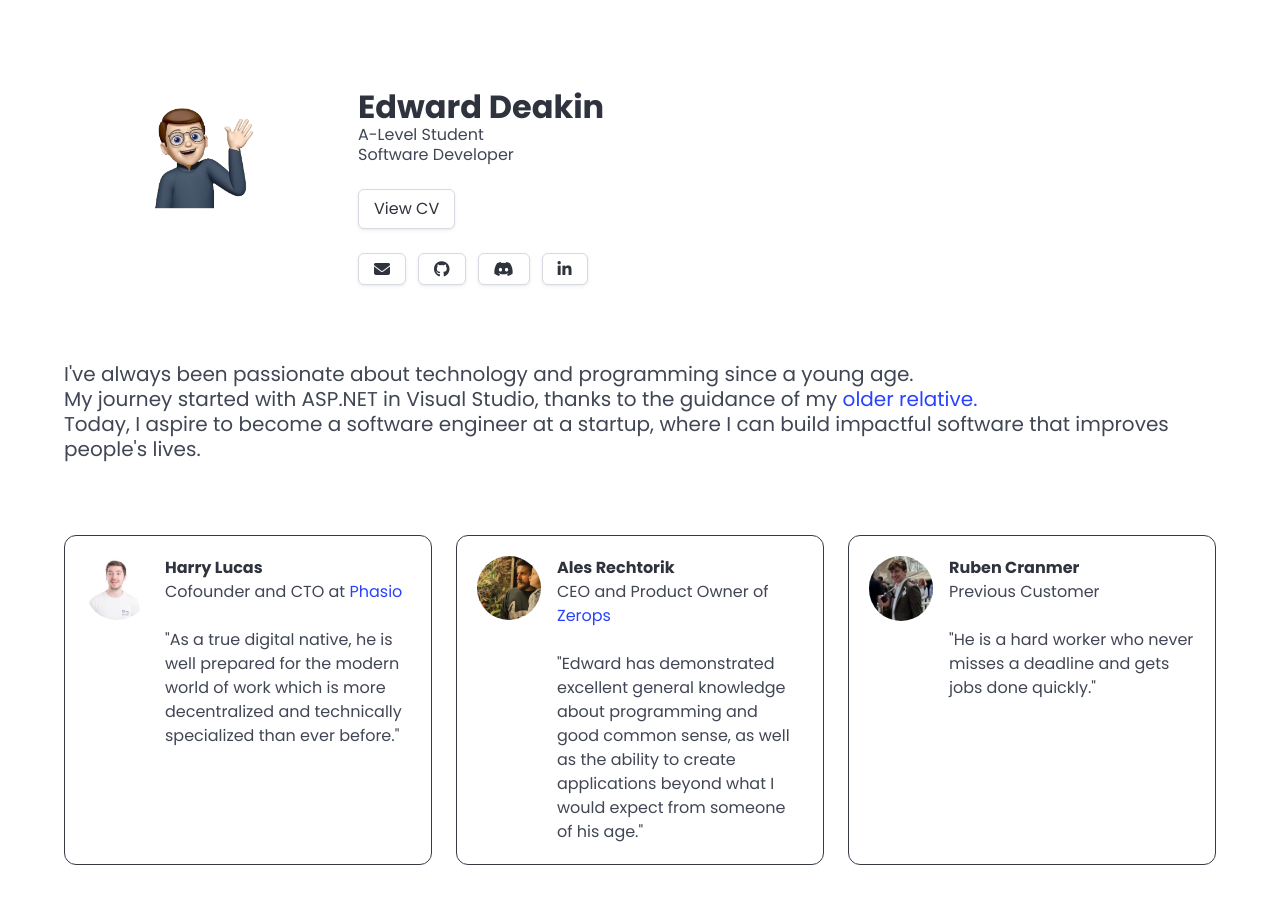
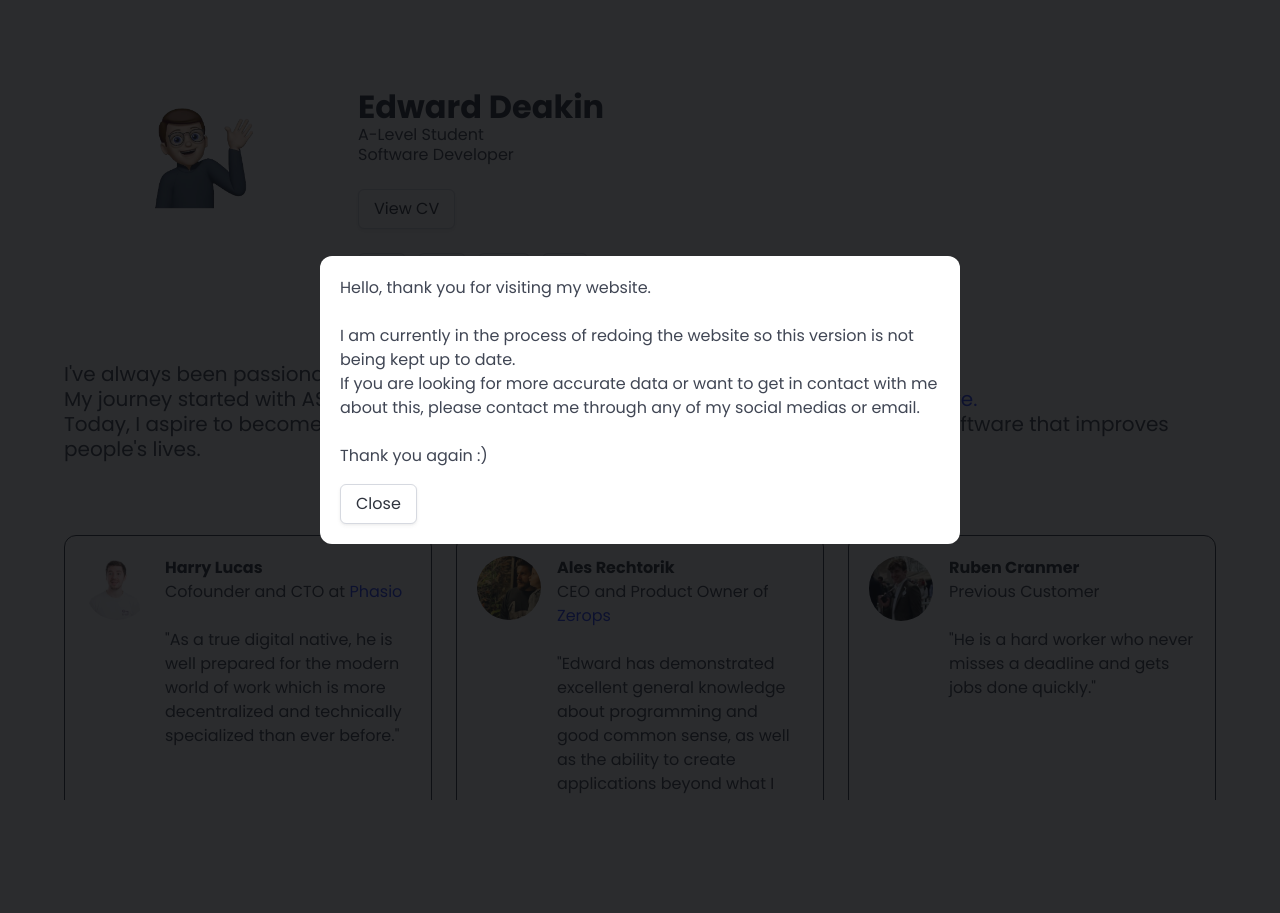
Before and after one commit to Edward-Deakin/Portfolio, a Flask app: page / in a window 1280 px wide. After the commit the page ends 800 px from the top, so only its background shows below. Run offline with Flask 3, Linux system fonts and the light colour scheme.

Commit message:
add maintenance modal

```diff
--- a/templates/index.html
+++ b/templates/index.html
@@ -165,5 +165,15 @@
     </div>
     </div>
 </section>
+<div class="modal is-active" id="bumla-modal">
+    <div class="modal-background" onclick="document.getElementById('bumla-modal').classList.remove('is-active')"></div>
+    <div class="modal-content">
+        <div class="box">
+            <p>Hello, thank you for visiting my website.<br/><br/>I am currently in the process of redoing the website so this version is not being kept up to date.<br/>If you are looking for more accurate data or want to get in contact with me about this, please contact me through any of my social medias or email.<br/><br/>Thank you again :)</p>
+            <button class="button" style="margin-top: 1rem;"
+                    onclick="document.getElementById('bumla-modal').classList.remove('is-active')">Close</button>
+        </div>
+    </div>
+</div>
 </body>
 </html>
```
